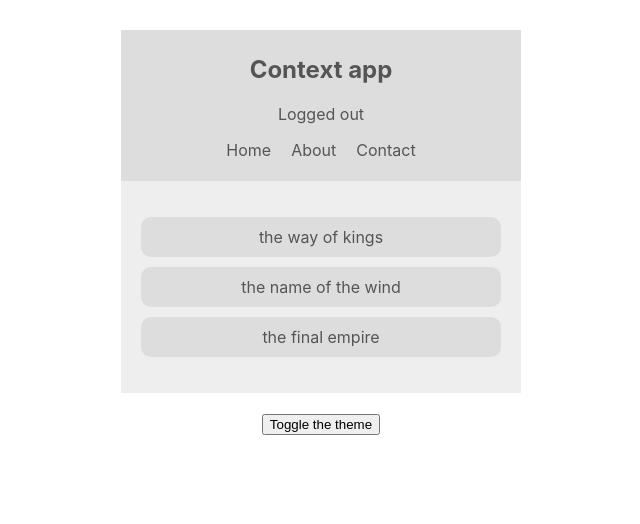
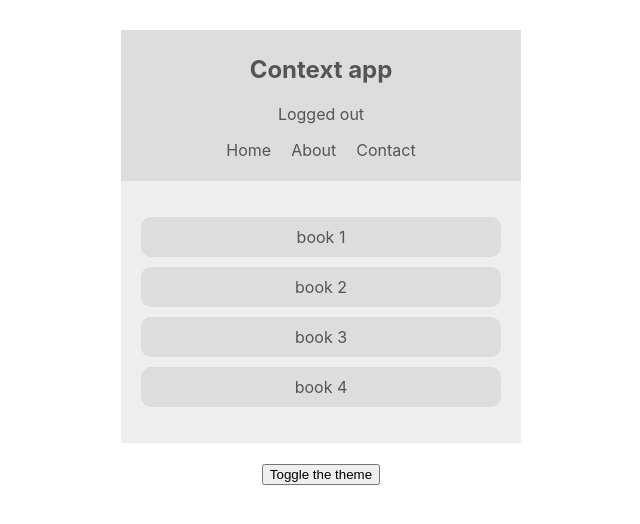
Before and after one commit to oleoot/Reading-list-react-hooks-context-api, a React (Create React App) app: page / in a window 1280 px wide. Shown: the top 524 px of the page, without its empty margins (319-959 px from the left). Built offline with nearby package versions, Linux system fonts and the light colour scheme.

Commit message:
Context with functional component

```diff
--- a/src/App.js
+++ b/src/App.js
@@ -4,13 +4,16 @@
 import ThemeContextProvider from './contexts/ThemeContext';
 import AuthContextProvider from './contexts/AuthContext';
 import ThemeToggle from './components/ThemeToggle';
+import BookContextProvider from './contexts/BookContext';
 function App() {
   return (
     <div className="App">
       <ThemeContextProvider>
         <AuthContextProvider>
           <Navbar />
-          <Booklist />
+          <BookContextProvider>
+            <Booklist />
+          </BookContextProvider>
           <ThemeToggle />
         </AuthContextProvider>
       </ThemeContextProvider>
--- a/src/components/Booklist.js
+++ b/src/components/Booklist.js
@@ -1,16 +1,21 @@
 import React, { useContext } from 'react';
 import { ThemeContext } from '../contexts/ThemeContext';
+import { BookContext } from '../contexts/BookContext';
 
 
 const Booklist = () => {
     const { isLightTheme, light, dark } = useContext(ThemeContext);
+    const { books } = useContext(BookContext);
     const theme = isLightTheme ? light : dark;
     return (
         <div className="book-list" style={{ color: theme.syntax, background: theme.bg }}>
             <ul>
-                <li style={{ background: theme.ui }}>the way of kings</li>
-                <li style={{ background: theme.ui }}>the name of the wind</li>
-                <li style={{ background: theme.ui }}>the final empire</li>
+                {books.map(book => {
+                    return (
+                        <li key={book.id} style={{ background: theme.ui }}>{book.title}</li>
+                    )
+                })}
+
             </ul>
         </div>
     )
--- /dev/null
+++ b/src/contexts/BookContext.js
@@ -0,0 +1,20 @@
+import React, { createContext, useState } from 'react';
+
+
+export const BookContext = createContext();
+
+
+const BookContextProvider = (props) => {
+    const [books, setBooks] = useState([
+        { title: 'book 1', id: 1 },
+        { title: 'book 2', id: 2 },
+        { title: 'book 3', id: 3 },
+        { title: 'book 4', id: 4 },
+    ])
+    return (
+        <BookContext.Provider value={{ books }}>
+            {props.children}
+        </BookContext.Provider>
+    )
+}
+export default BookContextProvider
```
